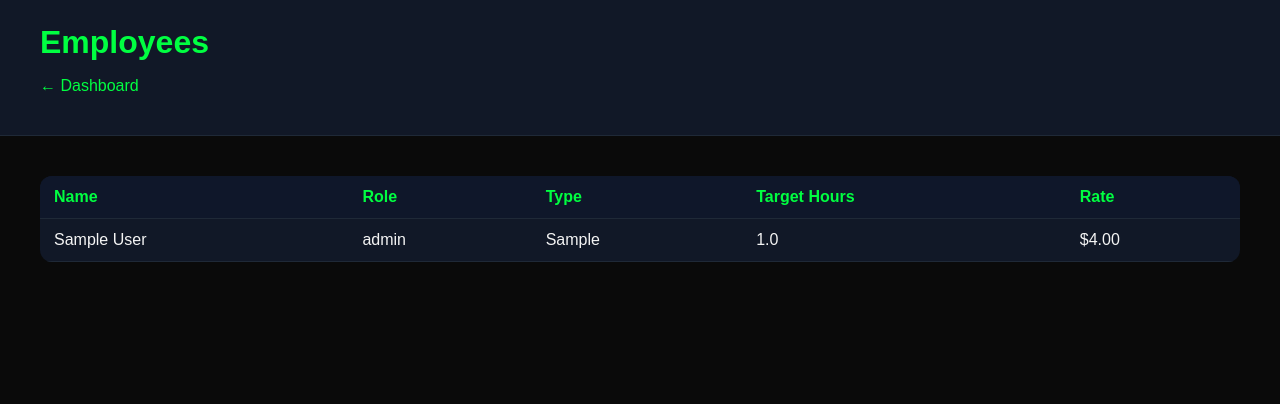
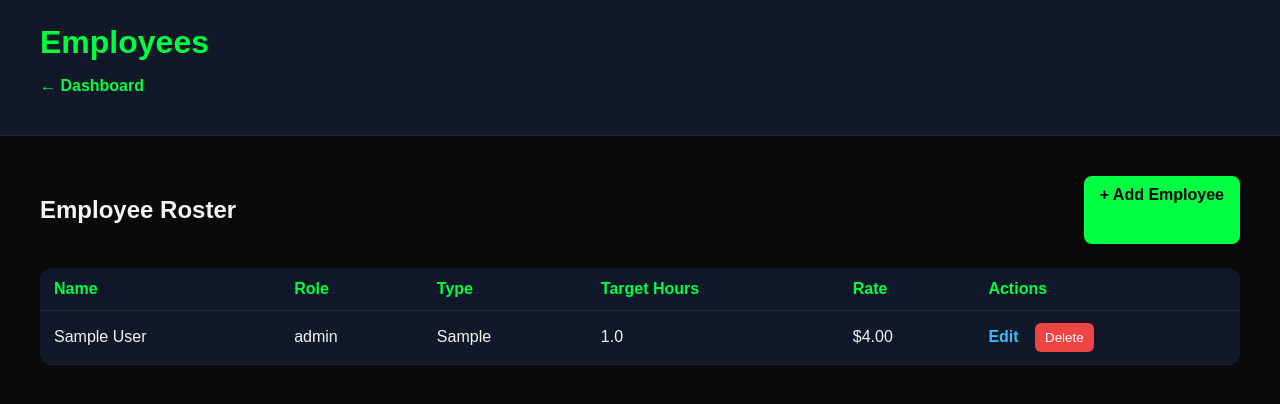
Before and after one commit to CodeDressing/tablestack-web-v2, a Flask app: page /employees in a window 1280 px wide. Shown: the top 404 px of the page. Run offline with Flask 3, Linux system fonts and the light colour scheme; tables that the repository leaves empty hold one stand-in row (values such as "Sample post").

Commit message:
Phase 2 employee control system

```diff
--- a/app.py
+++ b/app.py
@@ -1,6 +1,6 @@
 import os
 import json
-from flask import Flask, render_template, redirect, url_for, flash
+from flask import Flask, render_template, redirect, url_for, flash, request
 from models import db, Employee, ShiftTemplate
 
 
@@ -94,6 +94,53 @@ def register_routes(app):
         all_employees = Employee.query.order_by(Employee.name.asc()).all()
         return render_template("employees.html", employees=all_employees)
 
+    @app.route("/employees/add", methods=["GET", "POST"])
+    def add_employee():
+        if request.method == "POST":
+            employee = Employee(
+                name=request.form.get("name", "").strip(),
+                role=request.form.get("role", "Server"),
+                employment_type=request.form.get("employment_type", "Part Time"),
+                weekly_hours_target=float(request.form.get("weekly_hours_target") or 0),
+                hourly_rate=float(request.form.get("hourly_rate") or 15),
+            )
+
+            db.session.add(employee)
+            db.session.commit()
+
+            flash("Employee added successfully.")
+            return redirect(url_for("employees"))
+
+        return render_template("employee_form.html", employee=None, mode="Add")
+
+    @app.route("/employees/edit/<int:id>", methods=["GET", "POST"])
+    def edit_employee(id):
+        employee = Employee.query.get_or_404(id)
+
+        if request.method == "POST":
+            employee.name = request.form.get("name", "").strip()
+            employee.role = request.form.get("role", "Server")
+            employee.employment_type = request.form.get("employment_type", "Part Time")
+            employee.weekly_hours_target = float(request.form.get("weekly_hours_target") or 0)
+            employee.hourly_rate = float(request.form.get("hourly_rate") or 15)
+
+            db.session.commit()
+
+            flash("Employee updated successfully.")
+            return redirect(url_for("employees"))
+
+        return render_template("employee_form.html", employee=employee, mode="Edit")
+
+    @app.route("/employees/delete/<int:id>", methods=["POST"])
+    def delete_employee(id):
+        employee = Employee.query.get_or_404(id)
+
+        db.session.delete(employee)
+        db.session.commit()
+
+        flash("Employee deleted successfully.")
+        return redirect(url_for("employees"))
+
     @app.route("/health")
     def health():
         return {
--- a/templates/employees.html
+++ b/templates/employees.html
@@ -25,6 +25,26 @@
             padding: 40px;
         }
 
+        a {
+            color: #00ff41;
+            text-decoration: none;
+            font-weight: bold;
+        }
+
+        .topbar {
+            display: flex;
+            justify-content: space-between;
+            margin-bottom: 24px;
+        }
+
+        .button {
+            background: #00ff41;
+            color: #050505;
+            padding: 10px 16px;
+            border-radius: 8px;
+            font-weight: bold;
+        }
+
         table {
             width: 100%;
             border-collapse: collapse;
@@ -44,9 +64,18 @@
             background: #0f172a;
         }
 
-        a {
-            color: #00ff41;
-            text-decoration: none;
+        button {
+            background: #ef4444;
+            color: white;
+            border: none;
+            padding: 7px 10px;
+            border-radius: 6px;
+            cursor: pointer;
+        }
+
+        .edit {
+            color: #38bdf8;
+            margin-right: 12px;
         }
     </style>
 </head>
@@ -57,6 +86,11 @@
     </header>
 
     <main>
+        <div class="topbar">
+            <h2>Employee Roster</h2>
+            <a class="button" href="{{ url_for('add_employee') }}">+ Add Employee</a>
+        </div>
+
         <table>
             <thead>
                 <tr>
@@ -65,8 +99,10 @@
                     <th>Type</th>
                     <th>Target Hours</th>
                     <th>Rate</th>
+                    <th>Actions</th>
                 </tr>
             </thead>
+
             <tbody>
                 {% for emp in employees %}
                 <tr>
@@ -75,6 +111,15 @@
                     <td>{{ emp.employment_type }}</td>
                     <td>{{ emp.weekly_hours_target }}</td>
                     <td>${{ "%.2f"|format(emp.hourly_rate) }}</td>
+                    <td>
+                        <a class="edit" href="{{ url_for('edit_employee', id=emp.id) }}">Edit</a>
+
+                        <form method="POST" action="{{ url_for('delete_employee', id=emp.id) }}" style="display:inline;">
+                            <button type="submit" onclick="return confirm('Delete {{ emp.name }}?')">
+                                Delete
+                            </button>
+                        </form>
+                    </td>
                 </tr>
                 {% endfor %}
             </tbody>
```
Also changed, not shown: templates/employee_form.html (added, +44 -0 lines).
